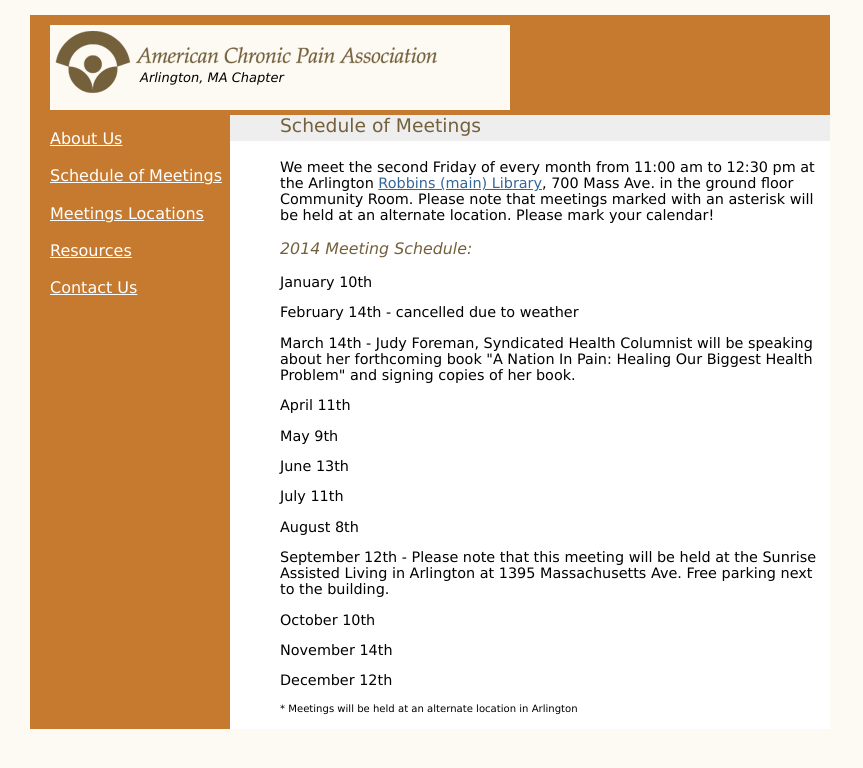
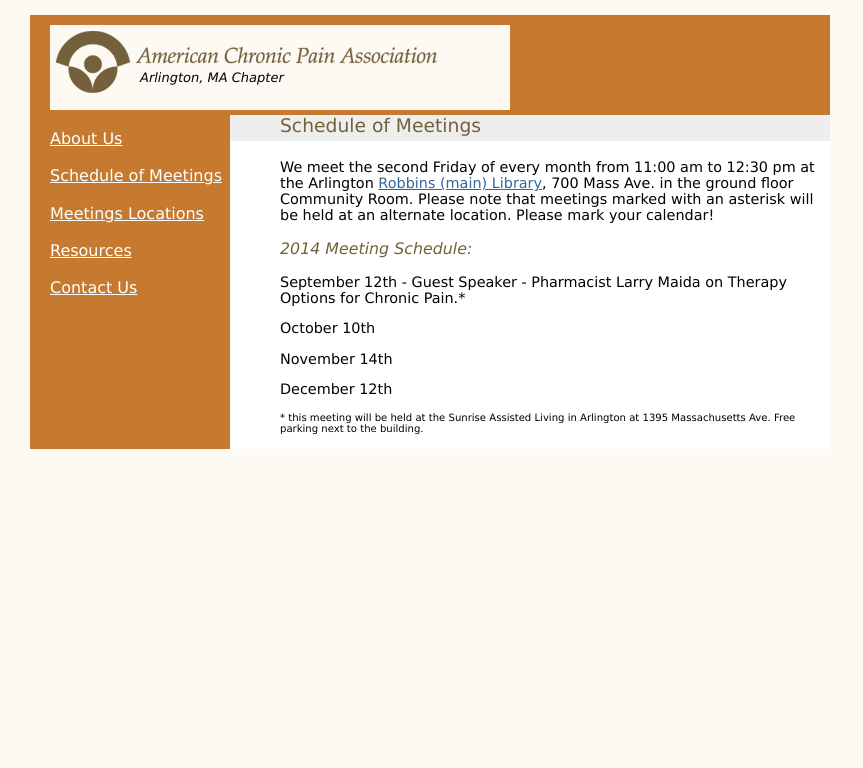
Before and after one commit to legostud/arlingtonacpa-org, a PHP site: page /meetings.php in a window 1280 px wide. Shown: the top 768 px of the page, without its empty margins (0-863 px from the left). Run offline with PHP 8.4, Linux system fonts and the light colour scheme.

Commit message:
Missed some updates to the meeting schedule.

```diff
--- a/meetings.php
+++ b/meetings.php
@@ -21,22 +21,21 @@
       note that meetings marked with an asterisk will be held at an alternate location.
       Please mark your calendar!<br />
       <h3>2014 Meeting Schedule:</h3>
-      <p>January 10th</p>
+      <!-- <p>January 10th</p>
       <p>February 14th - cancelled due to weather</p>
       <p>March 14th - Judy Foreman, Syndicated Health Columnist will be speaking about her forthcoming book "A Nation In Pain: Healing Our Biggest Health Problem" and signing copies of her book.</p>
       <p>April 11th</p>
       <p>May 9th</p>
 	  	<p>June 13th</p>
       <p>July 11th</p>
-	  	<p>August 8th</p>
-      <p>September 12th - Please note that this meeting will be held at the
-Sunrise Assisted Living in Arlington at 1395 Massachusetts Ave.  Free
-parking next to the building.</p>
+	  	<p>August 8th</p> -->
+      <p>September 12th - Guest Speaker - Pharmacist Larry Maida on Therapy Options for Chronic Pain.*</p>
 	  	<p>October 10th</p>
 	  	<p>November 14th</p>
       <p>December 12th</p>
-      <p class="finePrint">* Meetings will be held at an alternate location in
-Arlington</p>
+      <p class="finePrint">* this meeting will be held at the
+Sunrise Assisted Living in Arlington at 1395 Massachusetts Ave.  Free
+parking next to the building.</p>
     </div>
 	</div>
 </div>
```
